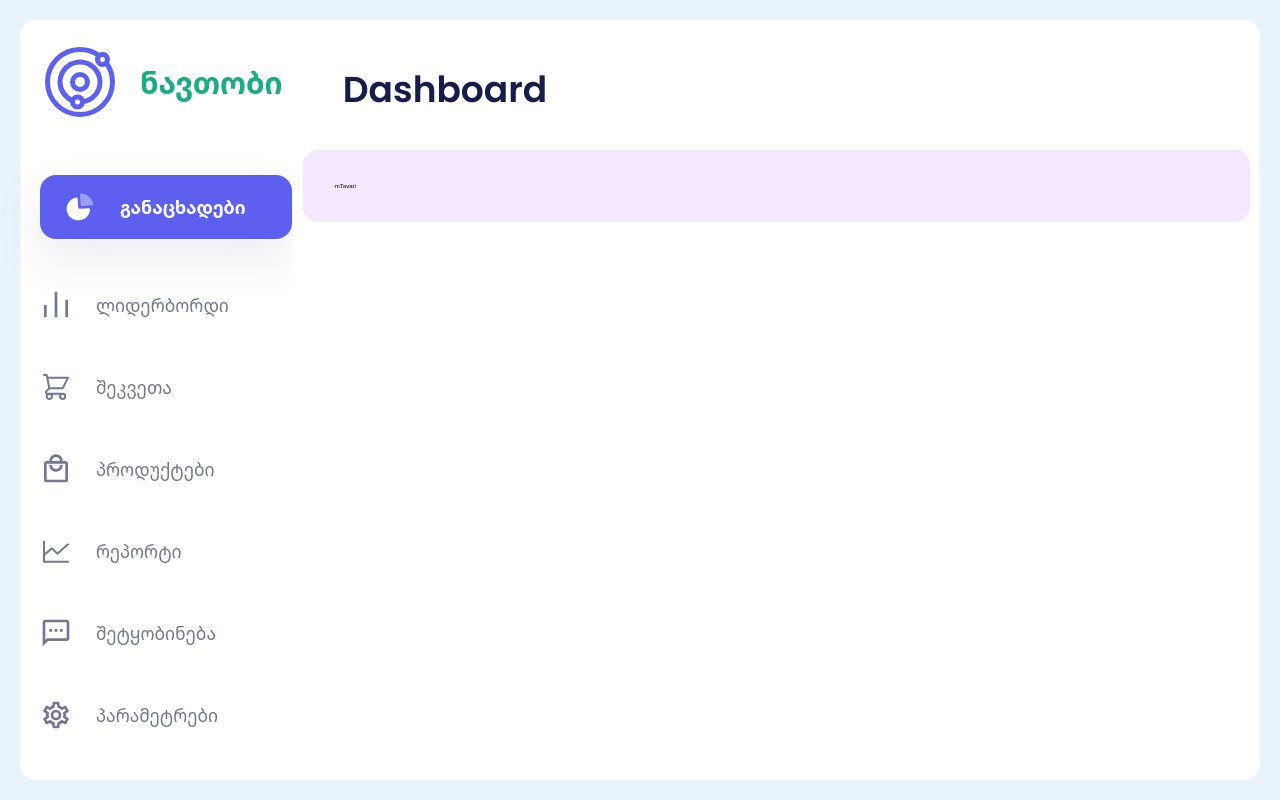
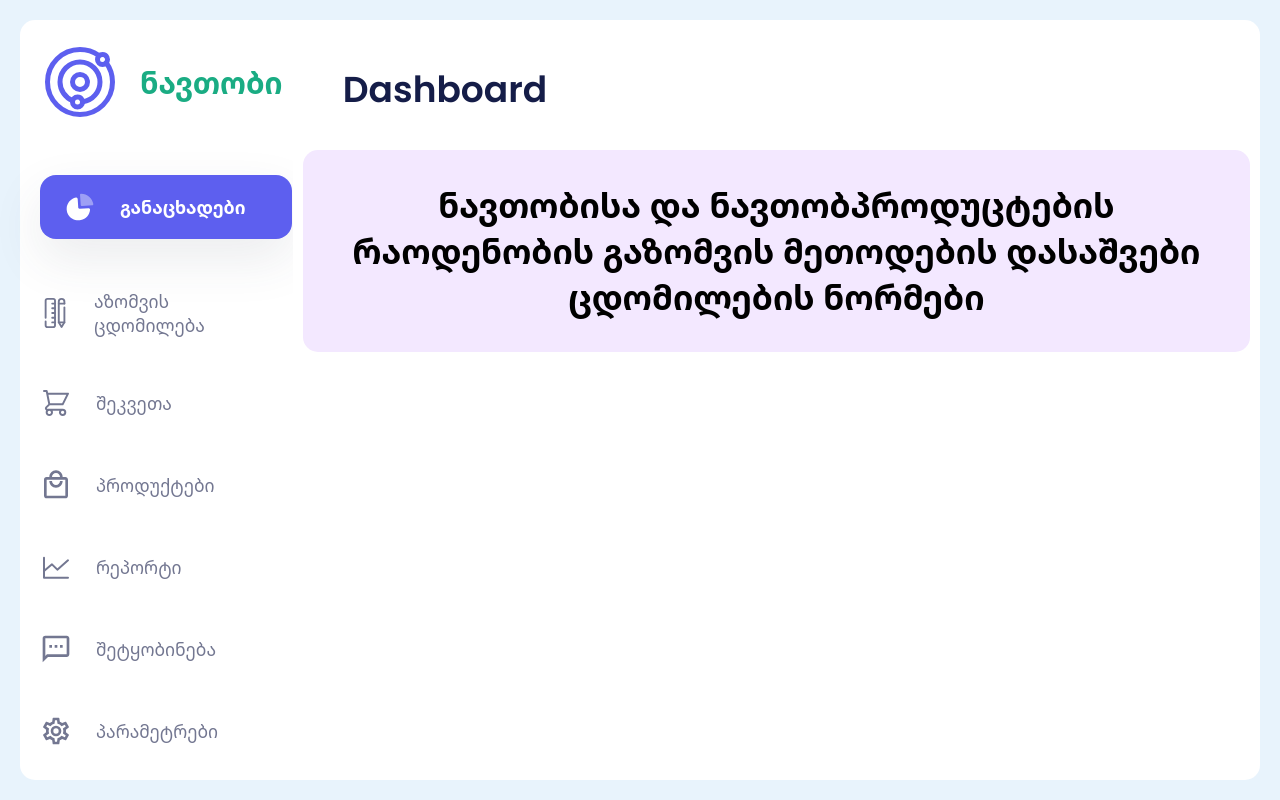
Before and after one commit to irakli85/Oil-Dashboard, a React (Vite) app: page / in a window 1280 px wide. Built offline with nearby package versions, Linux system fonts and the light colour scheme.

Commit message:
first commit

```diff
--- a/src/components/Content.jsx
+++ b/src/components/Content.jsx
@@ -2,6 +2,7 @@ import React from 'react'
 import { ContentDivSty, ContentSty } from '../styledComponents/StyledComponents'
 import Header from './Header'
 import {Routes, Route} from 'react-router-dom'
+import Measurment from './Measurment'
 
 
 const Content = () => {
@@ -10,7 +11,7 @@ const Content = () => {
         <Header/>
         <ContentDivSty>
           <Routes>
-            <Route path='/' element={<div>mTavari</div>}/>
+            <Route path='/' element={<Measurment/>}/>
             <Route path='/leaderboard' element={<div>leaderboard</div>}/>
             <Route path='/order' element={<div>order</div>}/>
             <Route path='/products' element={<div>products</div>}/>
--- /dev/null
+++ b/src/components/Measurment.jsx
@@ -0,0 +1,28 @@
+import React from 'react'
+import styled from 'styled-components'
+
+
+const Measurment = () => {
+  return (
+    <Container>
+        <H2>ნავთობისა და ნავთობპროდუცტების რაოდენობის გაზომვის მეთოდების დასაშვები ცდომილების ნორმები</H2>
+    </Container>
+  )
+}
+
+
+
+const Container = styled.div`
+    display: flex;
+    align-items: center;
+    justify-content: center;
+`
+
+const H2 = styled.h2`
+  font-size: 3.4rem;
+  font-weight: 900;
+  width: 125rem;
+  text-align: center;
+`
+
+export default Measurment
--- a/src/components/Navigation.jsx
+++ b/src/components/Navigation.jsx
@@ -2,24 +2,35 @@ import React from 'react'
 import { DashDivSty, DashPsty, LinkSty, NavDivSty, NavP } from '../styledComponents/StyledComponents'
 
 import graph from '../assets/graph.svg'
-import SvgStats from '../styledComponents/svg/SvgStats'
 import SvgCart from '../styledComponents/svg/SvgCart'
 import SvgShop from '../styledComponents/svg/SvgShop'
 import SvgChart from '../styledComponents/svg/SvgChart'
 import SvgSms from '../styledComponents/svg/SvgSms'
 import SvgSettings from '../styledComponents/svg/SvgSettings'
+import SvgMeasure from '../styledComponents/svg/SvgMeasure'
+
+const buttonVariants = {
+    hover: {
+      scale: 1.1,
+      textShadow: "0px 0px 8px rgb(255, 255, 255)",
+      boxShadow: "0px 0px 8px #5D5FEF"
+    }
+  }
 
 const Navigation = () => {
   return (
     <div>
-        <DashDivSty>
+        <DashDivSty
+            variants={buttonVariants}
+            whileHover="hover"
+        >
             <img src={graph} alt="graph" />
-            <DashPsty to='https://oil-mern.vercel.app/login'>განაცხადები</DashPsty>
+            <DashPsty to='https://oil-mern.vercel.app/login' >განაცხადები</DashPsty>
         </DashDivSty>
         <NavDivSty>
             <LinkSty to='/'>
-                <SvgStats/>
-                <NavP text='ლიდერბორდი'/>
+                <SvgMeasure/>
+                <NavP text='აზომვის ცდომილება'/>
             </LinkSty>
 
             <LinkSty to='/order'>
--- a/src/styledComponents/StyledComponents.jsx
+++ b/src/styledComponents/StyledComponents.jsx
@@ -38,7 +38,7 @@ export const Psty = styled.p`
     padding: 2rem;
 `
 
-export const DashDivSty = styled.div`
+export const DashDivSty = styled(motion.div)`
     margin-top: 5rem;
     display: flex;
     width: 25.2rem;
@@ -58,7 +58,7 @@ export const DashPsty = styled(Link)`
     font-style: normal;
     font-weight: 600;
     line-height: normal;
-    text-decoration: none
+    text-decoration: none;
 `
 
 export const NavDivSty = styled.nav`
@@ -108,9 +108,9 @@ export const LinkSty = styled(Link)`
 export const NavP = ({text}) => {
     return(
         <motion.p
-        whileHover={{scale: 1.3, originX: 0, color: '#1aac83'}}
-        transition={{type: 'spring', stifness: 300}}
-        >{text}
+            whileHover={{scale: 1.3, originX: 0, color: '#1aac83', fontWeight: 900}}
+            transition={{type: 'spring', stifness: 300}}
+            >{text}
         </motion.p>
     )
 }
--- /dev/null
+++ b/src/styledComponents/svg/SvgMeasure.jsx
@@ -0,0 +1,53 @@
+import {motion} from 'framer-motion'
+
+const pathVariants = {
+    hidden: {
+      opacity: 0,
+      pathLength: 0
+    },
+    visible: {
+      opacity: 1,
+      pathLength: 1,
+      transition: {
+        duration: 4,
+        ease: "easeInOut"
+      }
+    }
+  }
+
+function SvgMeasure() {
+    return (
+      <motion.svg
+        width="32px"
+        height="32px"
+        viewBox="0 0 32 32"
+        xmlns="http://www.w3.org/2000/svg"
+        variants={pathVariants}
+        initial='hidden'
+        animate='visible'
+      >
+        <defs>
+          <style>{".cls-1{fill:#737791}.cls-2{fill:#737791}"}</style>
+        </defs>
+        <g data-name="19. Ruler and Pencil" id="_19._Ruler_and_Pencil">
+          <motion.path
+            variants={pathVariants}
+            className="cls-1"
+            d="M16 7h-3a1 1 0 010-2h3a1 1 0 010 2zM16 12h-3a1 1 0 010-2h3a1 1 0 010 2zM16 17h-3a1 1 0 010-2h3a1 1 0 010 2zM16 22h-3a1 1 0 010-2h3a1 1 0 010 2zM16 27h-3a1 1 0 010-2h3a1 1 0 010 2z"
+          />
+          <motion.path
+            variants={pathVariants}
+            className="cls-2"
+            d="M14 32H8a3 3 0 01-3-3v-4a1 1 0 012 0v4a1 1 0 001 1h6a1 1 0 001-1V3a1 1 0 00-1-1H8a1 1 0 00-1 1v18a1 1 0 01-2 0V3a3 3 0 013-3h6a3 3 0 013 3v26a3 3 0 01-3 3zM23 32a1 1 0 01-.857-.485l-3-5A1 1 0 0119 26V4a4 4 0 018 0v2a1 1 0 01-2 0V4a2 2 0 00-4 0v21.723l2 3.333 2-3.333V10a1 1 0 012 0v16a1 1 0 01-.143.515l-3 5A1 1 0 0123 32z"
+          />
+          <motion.path
+            variants={pathVariants}
+            className="cls-2"
+            d="M26 27h-6a1 1 0 010-2h6a1 1 0 010 2zM26 7h-6a1 1 0 010-2h6a1 1 0 010 2z"
+          />
+        </g>
+      </motion.svg>
+    )
+  }
+
+  export default SvgMeasure
```
Also changed, not shown: src/assets/measure.svg (added).
